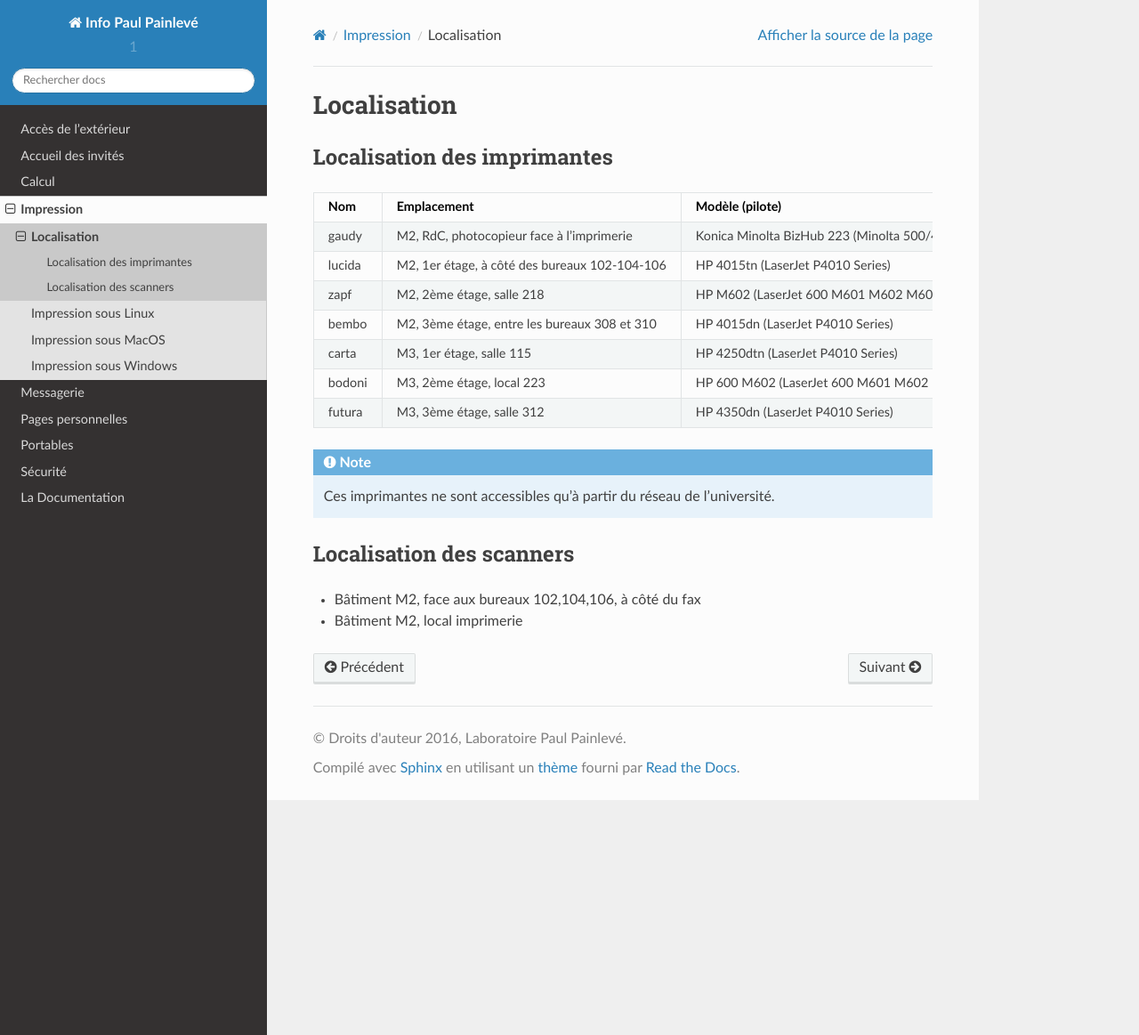
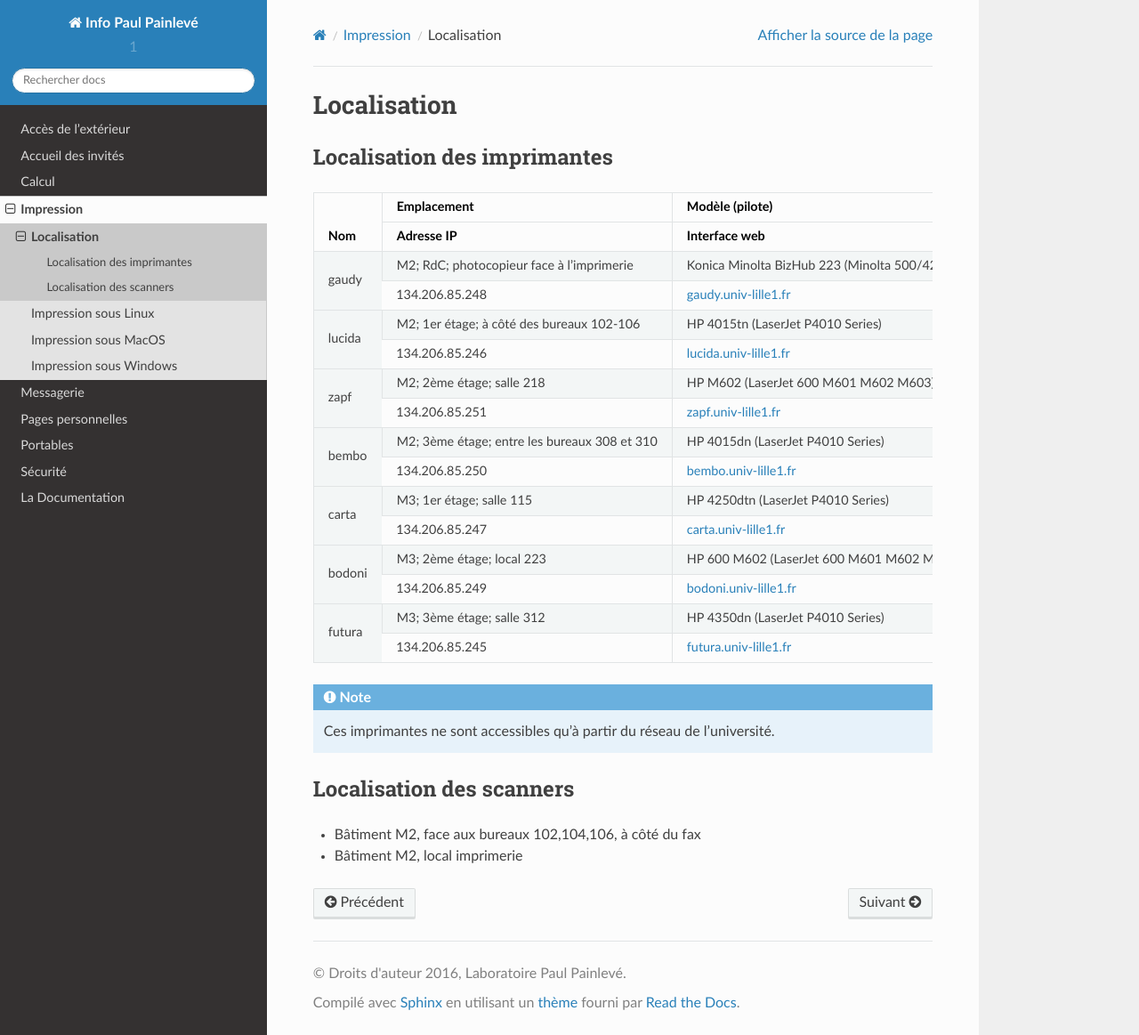
Before and after one commit to labopp/docinfo-sphinx, a Sphinx documentation site: the page built from source/impression_localisation.rst, in a window 1280 px wide and 1163 px high. Shown: the whole window at 89% size. Built offline with Sphinx 7.4.7 and the Read the Docs theme 2.0.0, drawn with Linux system fonts in a browser that asks for light colours.

```diff
--- a/source/impression_localisation.rst
+++ b/source/impression_localisation.rst
@@ -6,16 +6,39 @@ Localisation
 Localisation des imprimantes
 ----------------------------
 
-.. csv-table::
-  :header: "Nom","Emplacement","Modèle (pilote)","Adresse IP","Interface web"
-
-  "gaudy","M2, RdC, photocopieur face à l'imprimerie","Konica Minolta BizHub 223 (Minolta 500/420/360 PS)","134.206.85.248","`gaudy.univ-lille1.fr <http://gaudy.univ-lille1.fr>`_"
-  "lucida","M2, 1er étage, à côté des bureaux 102-104-106","HP 4015tn (LaserJet P4010 Series)","134.206.85.246","`lucida.univ-lille1.fr <http://lucida.univ-lille1.fr>`_"
-  "zapf","M2, 2ème étage, salle 218","HP M602 (LaserJet 600 M601 M602 M603)","134.206.85.251","`zapf.univ-lille1.fr <http://zapf.univ-lille1.fr>`_"
-  "bembo","M2, 3ème étage, entre les bureaux 308 et 310","HP 4015dn (LaserJet P4010 Series)","134.206.85.250","`bembo.univ-lille1.fr <http://bembo.univ-lille1.fr>`_"
-  "carta","M3, 1er étage, salle 115","HP 4250dtn (LaserJet P4010 Series)","134.206.85.247","`carta.univ-lille1.fr <http://carta.univ-lille1.fr>`_"
-  "bodoni","M3, 2ème étage, local 223","HP 600 M602 (LaserJet 600 M601 M602 M603)","134.206.85.249","`bodoni.univ-lille1.fr <http://bodoni.univ-lille1.fr>`_"
-  "futura","M3, 3ème étage, salle 312","HP 4350dn (LaserJet P4010 Series)","134.206.85.245","`futura.univ-lille1.fr <http://futura.univ-lille1.fr>`_"
++--------+-----------------------------------------------+---------------------------------------------------------+
+| Nom    | Emplacement                                   | Modèle (pilote)                                         |
+|        +-----------------------------------------------+---------------------------------------------------------+
+|        | Adresse IP                                    | Interface web                                           |
++========+===============================================+=========================================================+
+| gaudy  | M2; RdC; photocopieur face à l'imprimerie     | Konica Minolta BizHub 223 (Minolta 500/420/360 PS)      |
+|        +-----------------------------------------------+---------------------------------------------------------+
+|        | 134.206.85.248                                | `gaudy.univ-lille1.fr <http://gaudy.univ-lille1.fr>`_   |
++--------+-----------------------------------------------+---------------------------------------------------------+
+| lucida | M2; 1er étage; à côté des bureaux 102-106     | HP 4015tn (LaserJet P4010 Series)                       |
+|        +-----------------------------------------------+---------------------------------------------------------+
+|        | 134.206.85.246                                | `lucida.univ-lille1.fr <http://lucida.univ-lille1.fr>`_ |
++--------+-----------------------------------------------+---------------------------------------------------------+
+| zapf   | M2; 2ème étage; salle 218                     | HP M602 (LaserJet 600 M601 M602 M603)                   |
+|        +-----------------------------------------------+---------------------------------------------------------+
+|        | 134.206.85.251                                | `zapf.univ-lille1.fr <http://zapf.univ-lille1.fr>`_     |
++--------+-----------------------------------------------+---------------------------------------------------------+
+| bembo  | M2; 3ème étage; entre les bureaux 308 et 310  | HP 4015dn (LaserJet P4010 Series)                       |
+|        +-----------------------------------------------+---------------------------------------------------------+
+|        | 134.206.85.250                                | `bembo.univ-lille1.fr <http://bembo.univ-lille1.fr>`_   |
++--------+-----------------------------------------------+---------------------------------------------------------+
+| carta  | M3; 1er étage; salle 115                      | HP 4250dtn (LaserJet P4010 Series)                      |
+|        +-----------------------------------------------+---------------------------------------------------------+
+|        | 134.206.85.247                                | `carta.univ-lille1.fr <http://carta.univ-lille1.fr>`_   |
++--------+-----------------------------------------------+---------------------------------------------------------+
+| bodoni | M3; 2ème étage; local 223                     | HP 600 M602 (LaserJet 600 M601 M602 M603)               |
+|        +-----------------------------------------------+---------------------------------------------------------+
+|        | 134.206.85.249                                | `bodoni.univ-lille1.fr <http://bodoni.univ-lille1.fr>`_ |
++--------+-----------------------------------------------+---------------------------------------------------------+
+| futura | M3; 3ème étage; salle 312                     | HP 4350dn (LaserJet P4010 Series)                       |
+|        +-----------------------------------------------+---------------------------------------------------------+
+|        | 134.206.85.245                                | `futura.univ-lille1.fr <http://futura.univ-lille1.fr>`_ |
++--------+-----------------------------------------------+---------------------------------------------------------+
 
 .. Note:: Ces imprimantes ne sont accessibles qu'à partir du réseau de l'université.
 
```
